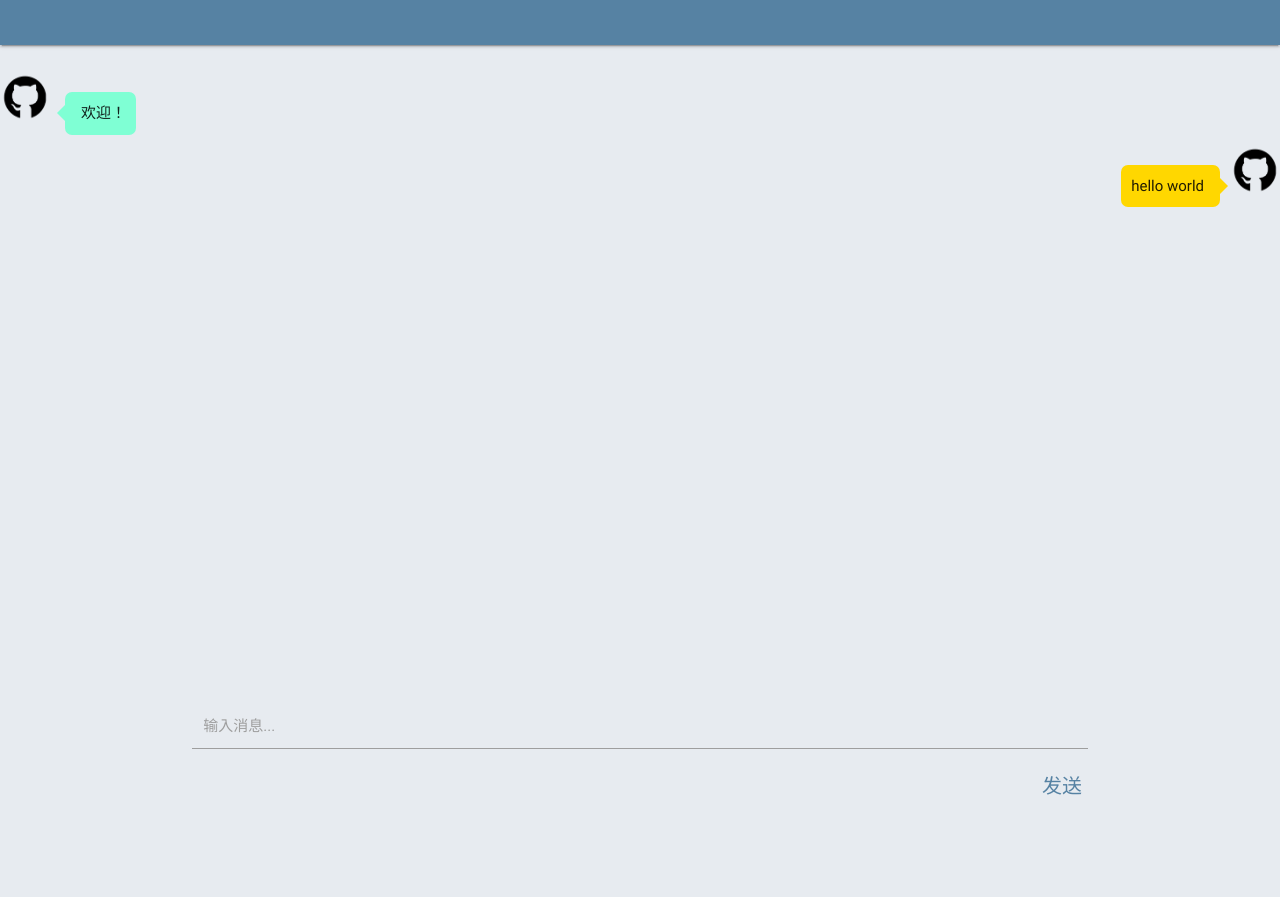
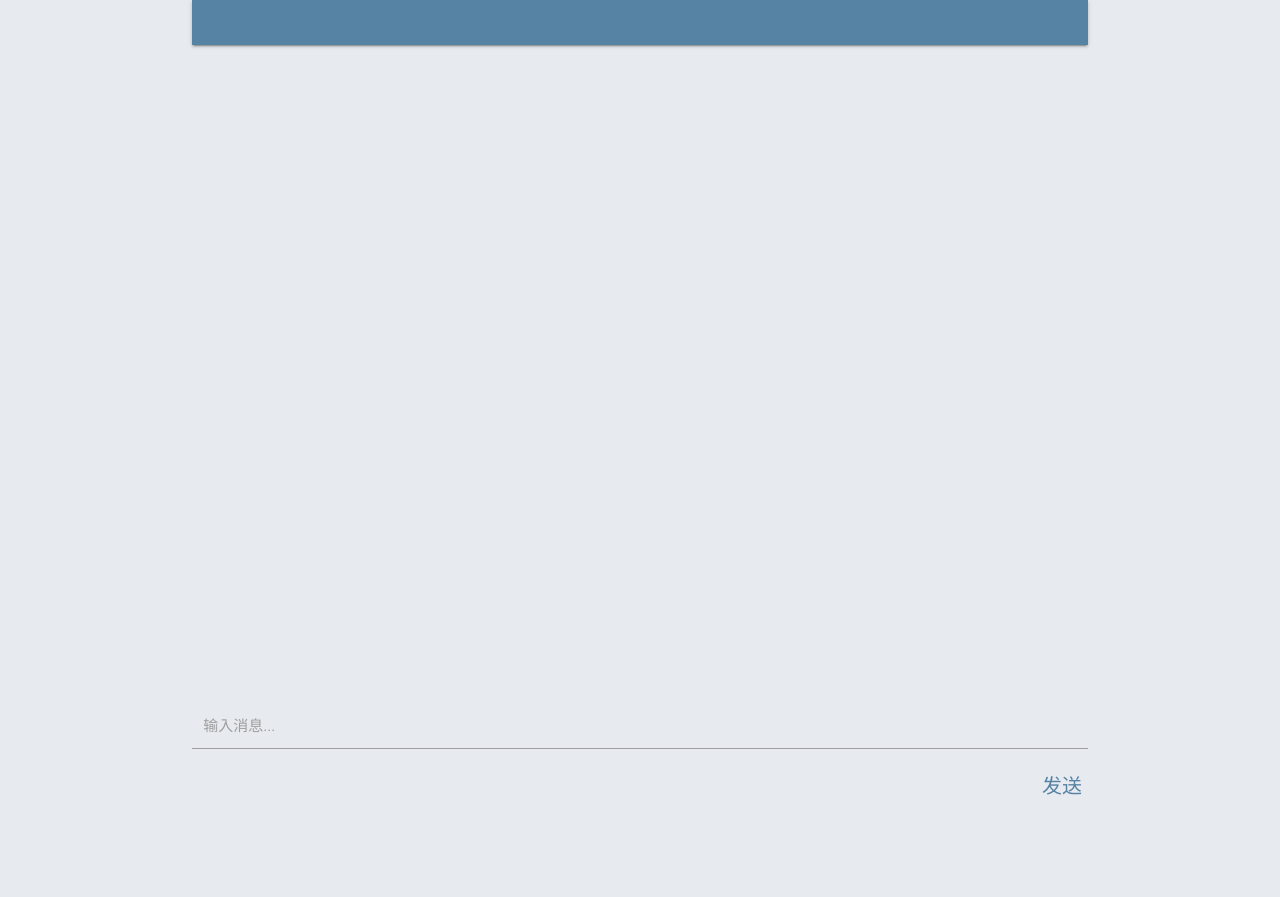
Before and after one commit to x1ah/chatroom, a Flask app: template chatrm/templates/index.html in a window 1280 px wide. Run offline with Flask 2, Linux system fonts and the light colour scheme; the template is opened without the code that fills it, so the values that code supplies are empty; some libraries are stand-ins or nearby versions.

Commit message:
完善聊天框显示，昵称显示，消息滚动

```diff
--- a/chatrm/templates/index.html
+++ b/chatrm/templates/index.html
@@ -15,6 +15,7 @@
   </head>
 
   <body>
+    <div class="container">
       <header>
         <nav class="chat-index top-nav">
           <div class="container">
@@ -25,25 +26,7 @@
       </header>
 
       <div class="msgHistory">
-      <div class="sender">
-        <div>
-          <img src="{{ url_for('static', filename='images/github.png') }}">
-        </div>
-        <div>
-          <div class="left_triangle"></div>
-          <span> 欢迎！</span>
-        </div>
-      </div>
         <!-- Right -->
-      <div class="receiver">
-        <div>
-          <img src="{{ url_for('static', filename='images/github.png') }}">
-        </div>
-        <div>
-          <div class="right_triangle"></div>
-          <span> hello world </span>
-        </div>
-      </div>
       </div>
 
 
@@ -54,6 +37,7 @@
           </div>
           <input value="发送" type="submit" class="sendmsg">
       </form>
+    </div>
 
     <!--
     <ul id="nav-mobile" class="side-nav fixed" style="transform: translateX(0%);">
```
Lines whose indentation alone changed are shown as unchanged.
